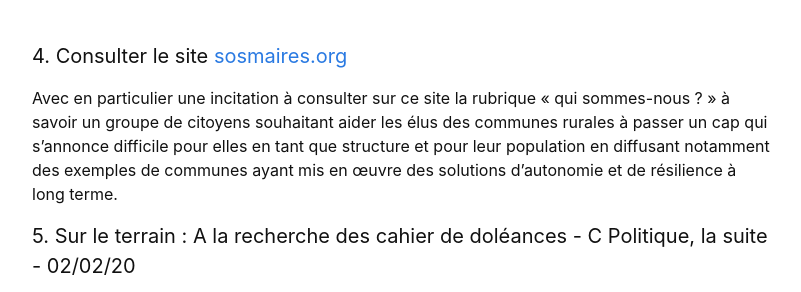
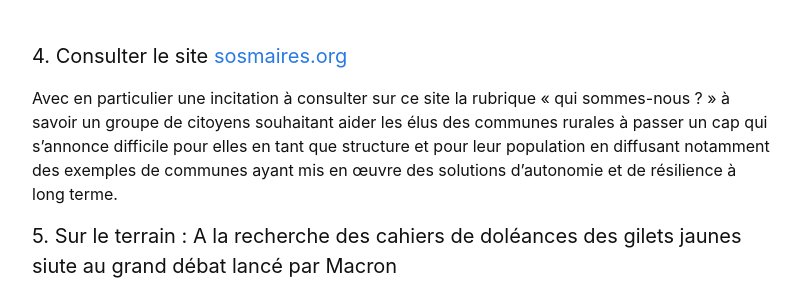
Before and after one commit to aperophilo/apero-philo-suisse-normande.github.io, a Jekyll site: the page built from collections/_events/2020-03-17-menuiserie.md, in a window 1280 px wide and 900 px high, scrolled down 2045 px, cut to the strip 36-328 px from the top of the window. Shown: the whole strip, without its empty margins (238-1039 px from the left). Built offline with Jekyll 4.4.1, drawn with Linux system fonts in a browser that asks for light colours.

Commit message:
Update 2020-03-17-menuiserie.md

```diff
--- a/collections/_events/2020-03-17-menuiserie.md
+++ b/collections/_events/2020-03-17-menuiserie.md
@@ -33,6 +33,6 @@ Afin de préparer cet apéro-philo, nous vous conseillons de prendre connaissanc
 
 Avec en particulier une incitation à consulter sur ce site la rubrique « qui sommes-nous ? » à savoir un groupe de citoyens souhaitant aider les élus des communes rurales à passer un cap qui s’annonce difficile pour elles en tant que structure et pour leur population en diffusant notamment des exemples de communes ayant mis en œuvre des solutions d’autonomie et de résilience à long terme.
 
-#### 5. Sur le terrain : A la recherche des cahier de doléances - C Politique, la suite - 02/02/20
+#### 5. Sur le terrain : A la recherche des cahiers de doléances des gilets jaunes siute au grand débat lancé par Macron
 
 {% include youtube.html id="BXHH8K3YeAk"%}
```
